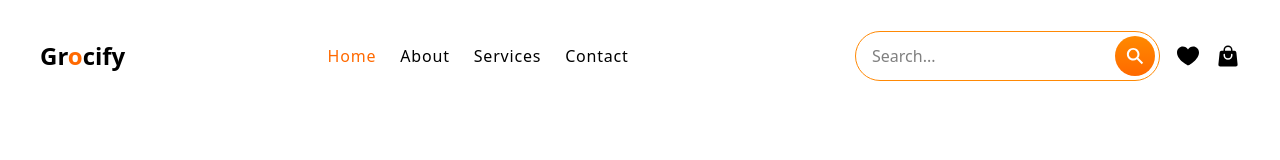
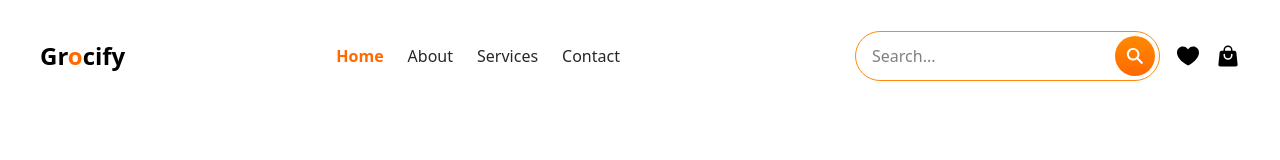
Before and after one commit to rehan606/Grocify, a React (Vite) app: page / in a window 1280 px wide. Shown: the top 160 px of the page. Built offline with nearby package versions, Linux system fonts and the light colour scheme.

Commit message:
set link to NavLink in navbar

```diff
--- a/src/components/Navbar/Navbar.jsx
+++ b/src/components/Navbar/Navbar.jsx
@@ -4,6 +4,7 @@ import { HiShoppingBag } from "react-icons/hi2";
 import { IoSearchSharp } from "react-icons/io5";
 import { TbMenu2 , TbMenu3 } from "react-icons/tb";
 import { Link } from 'react-router-dom';
+import { NavLink } from "react-router-dom";
 
 const Navbar = () => {
 
@@ -41,10 +42,19 @@ const Navbar = () => {
 
                 {/* Desktop Menu  */}
                 <ul className="hidden lg:flex space-x-6 ">
-                    <li><Link to={'/'} className="hover:text-orange-500 text-orange-500 transition-all tracking-wider ">Home</Link></li>
-                    <li><Link to={'/about'} className="hover:text-orange-500 transition tracking-wider text-zink-800 ">About</Link></li>
-                    <li><Link to={'/services'} className="hover:text-orange-500 transition tracking-wider text-zink-800 ">Services</Link></li>
-                    <li><Link to={'/contact'} className="hover:text-orange-500 transition tracking-wider text-zink-800 ">Contact</Link></li>
+
+                    <li><NavLink to={'/'} className={({ isActive }) =>
+                            isActive ? "text-orange-500 font-bold" : "text-zinc-800"
+                            }>Home</NavLink></li>
+                    <li><NavLink to={'/about'} className={({ isActive }) =>
+                            isActive ? "text-orange-500 font-bold" : "text-zinc-800"
+                            }>About</NavLink></li>
+                    <li><NavLink to={'/services'} className={({ isActive }) =>
+                            isActive ? "text-orange-500 font-bold" : "text-zinc-800"
+                            }>Services</NavLink></li>
+                    <li><NavLink to={'/contact'} className={({ isActive }) =>
+                            isActive ? "text-orange-500 font-bold" : "text-zinc-800"
+                            }>Contact</NavLink></li>
                 </ul>
 
                 {/* Navbar Action  */}
```
